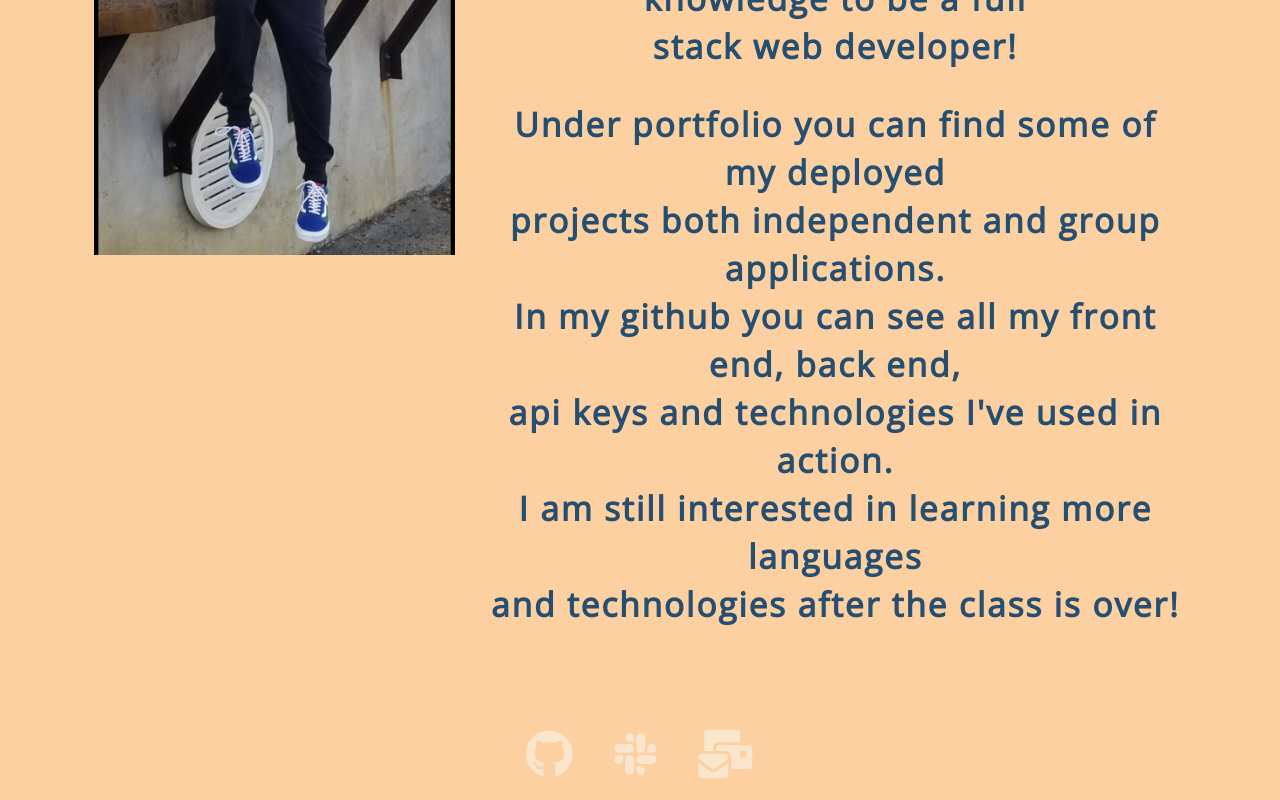
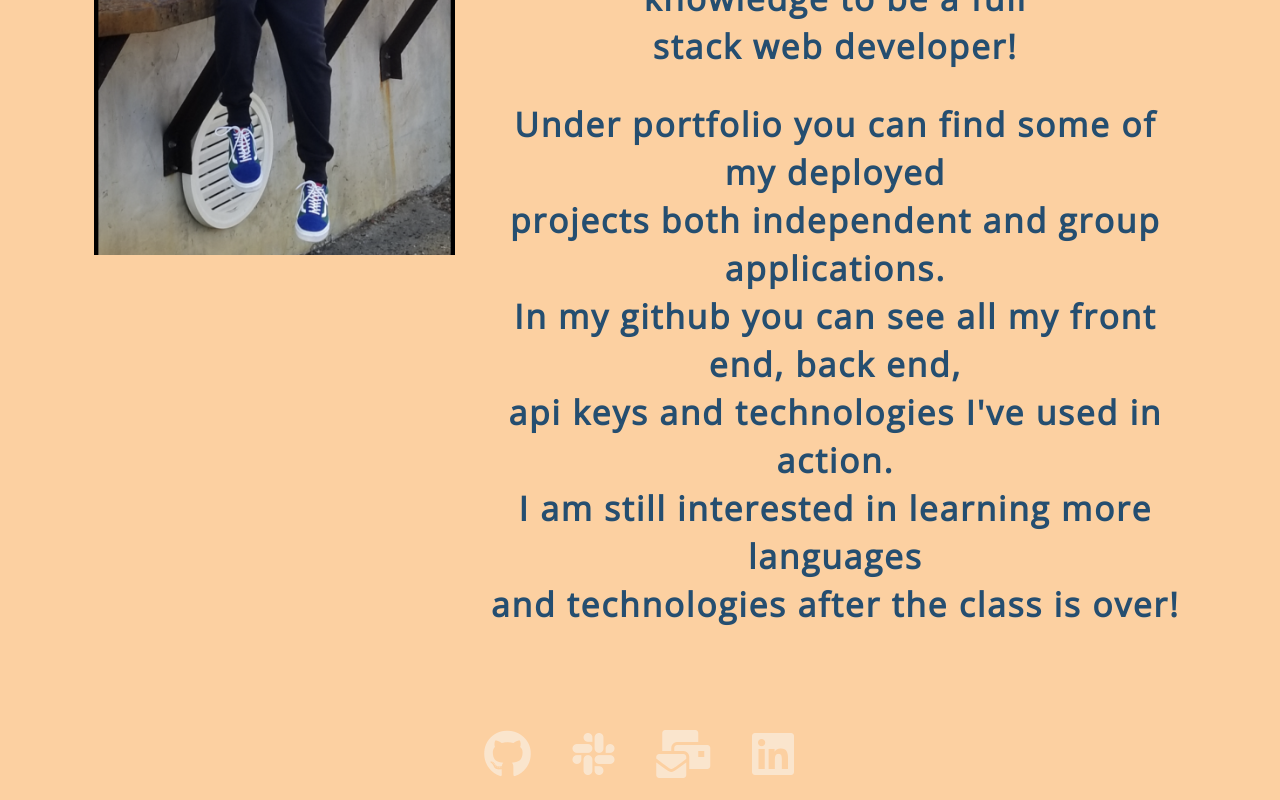
Before and after one commit to camdenz2k3/React-Show-Off-Portfolio, a React (Create React App) app: page / in a window 1280 px wide. Shown: the part 626-1426 px from the top of the page. Built offline with nearby package versions, Linux system fonts and the light colour scheme; a web font is replaced by a local one.

Commit message:
added linked in icon and link to icon

```diff
--- a/src/components/footer.js
+++ b/src/components/footer.js
@@ -16,6 +16,10 @@ function Footer() {
       name: "fa fa-mail-bulk",
       link: "mailto:camdenz@gmail.com"
     },
+    {
+      name: "fab fa-linkedin",
+      link: "https://www.linkedin.com/in/zachary-camden-70250026a"
+    },
   ]
 
   return (
```
Also changed, not shown: 1 other file (tests, documents, lock files or other folders).
